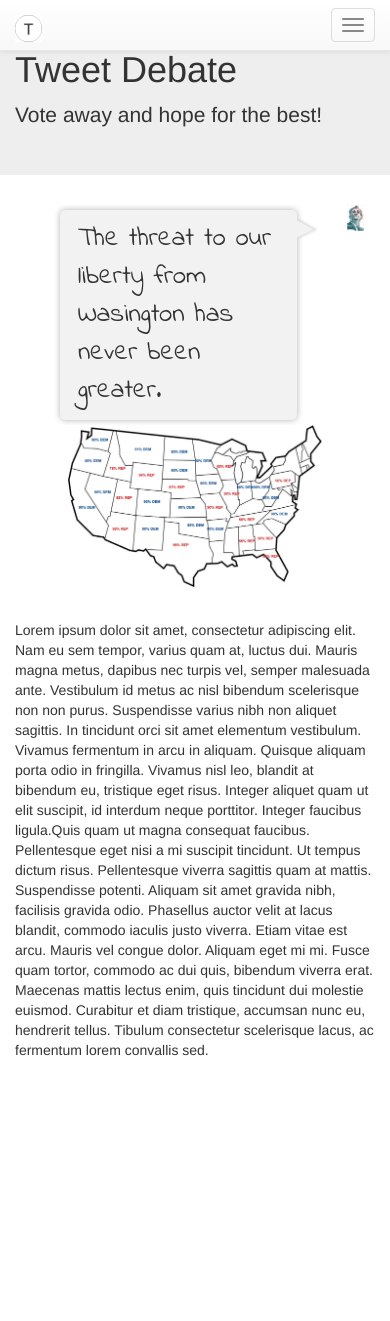
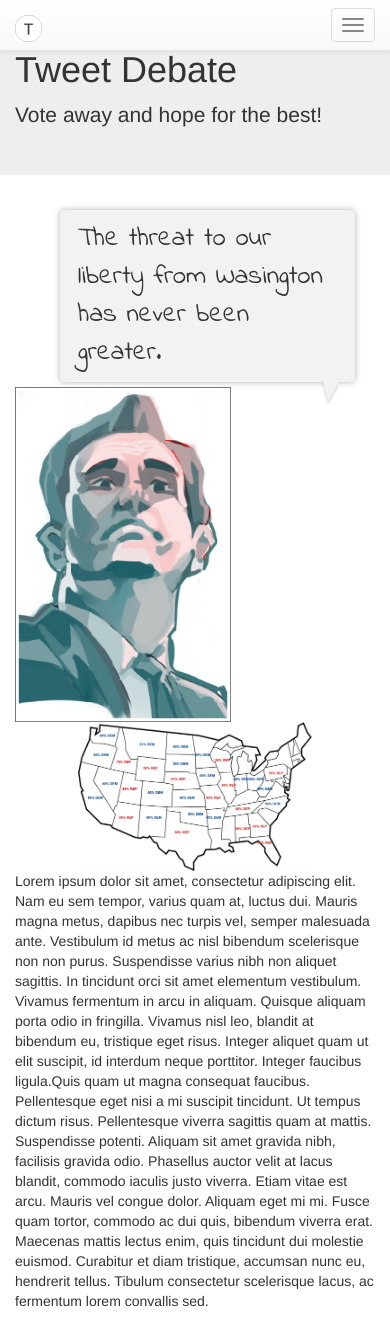
Before and after one commit to jrgrafton/tweet-debate, a Flask app: page / in a window 390 px wide. Before the commit the page ends 1056 px from the top, so only its background shows below. Run offline with Flask 2, Linux system fonts and the light colour scheme; data that the repository does not hold is empty; parts of the project's set-up code (start-up, migrations or seed data) failed here and were passed over; some libraries are stand-ins or nearby versions; some web fonts are replaced.

Commit message:
Adding mobile scaffolding and improved speech bubbles by adding support for when the avatar is below the speech bubble

```diff
--- a/tweetdebate/static/css/speech_bubbles.css
+++ b/tweetdebate/static/css/speech_bubbles.css
@@ -14,7 +14,6 @@
     display: block;
     height: 16px;
     position: absolute;
-    top: 11px;
     transform:             rotate(29deg) skew(-35deg);
         -moz-transform:    rotate(29deg) skew(-35deg);
         -ms-transform:     rotate(29deg) skew(-35deg);
@@ -23,22 +22,72 @@
     width:  20px;
 }
 
-.bubble_left {
+.bubble-left {
     float: left;
     margin: 5px 45px 5px 20px;
 }
 
-.bubble_left::before {
+.bubble-left::before {
     box-shadow: -2px 2px 2px 0 rgba(178, 178, 178, .4);
     left: -9px;
+    top: 11px;
 }
 
-.bubble_right {
+.bubble-right {
     float: right;
     margin: 5px 20px 5px 45px;
 }
 
-.bubble_right::before {
+.bubble-right::before {
     box-shadow: 2px -2px 2px 0 rgba(178, 178, 178, .4);
     right: -9px;
+    top: 11px;
 }
+
+.bubble-bottom-left {
+    float: right;
+    margin: 5px 20px 5px 45px;
+}
+
+.bubble-bottom-left::before {
+    box-shadow: 2px -2px 2px 0 rgba(178, 178, 178, .4);
+    transform:             rotate(119deg) skew(-25deg);
+        -moz-transform:    rotate(119deg) skew(-25deg);
+        -ms-transform:     rotate(119deg) skew(-25deg);
+        -o-transform:      rotate(119deg) skew(-25deg);
+        -webkit-transform: rotate(119deg) skew(-25deg);
+    left: 15px;
+    bottom: -7px;
+}
+
+.bubble-bottom-right {
+    float: right;
+    margin: 5px 20px 5px 45px;
+}
+
+.bubble-bottom-right::before {
+    box-shadow: 2px -2px 2px 0 rgba(178, 178, 178, .4);
+    transform:             rotate(119deg) skew(-45deg);
+        -moz-transform:    rotate(119deg) skew(-45deg);
+        -ms-transform:     rotate(119deg) skew(-45deg);
+        -o-transform:      rotate(119deg) skew(-45deg);
+        -webkit-transform: rotate(119deg) skew(-45deg);
+    right: 15px;
+    bottom: -7px;
+}
+
+.bubble-bottom-center {
+    float: right;
+    margin: 5px 20px 5px 45px;
+}
+
+.bubble-bottom-center::before {
+    box-shadow: 2px -2px 2px 0 rgba(178, 178, 178, .4);
+    transform:             rotate(119deg) skew(-35deg);
+        -moz-transform:    rotate(119deg) skew(-35deg);
+        -ms-transform:     rotate(119deg) skew(-35deg);
+        -o-transform:      rotate(119deg) skew(-35deg);
+        -webkit-transform: rotate(119deg) skew(-35deg);
+    right: 50%;
+    bottom: -7px;
+}
--- a/tweetdebate/templates/home.html
+++ b/tweetdebate/templates/home.html
@@ -19,11 +19,11 @@
     <!-- CSS -->
     <link rel="stylesheet" href="{{ url_for('static', filename='css/speech_bubbles.css') }}">
     <style type="text/css">
-      .main_logo {
+      .main-logo {
         width: 20pt;
         height: 20pt;
       }
-      .usa_map {
+      .usa-map {
         width: 65%;
         margin: 0 auto;
       }
@@ -33,28 +33,16 @@
         margin-right: 5pt;
         margin-bottom: 25pt;
       }
-      .candidate {
+      .candidate-avatar {
         width: 60%;
         display: block;
         float: left;
         margin: 0 auto;
       }
-      .bottom_text {
+      .bottom-text {
         margin-top: 25pt;
       }
-      .right_bar {
-        width: 15%;
-        float: right;
-        overflow: hidden;
-        display: block;
-      }
-      .main_content {
-        width: 85%;
-        float: left;
-        overflow: hidden;
-        display: block;
-      }
-      .speech_buuble_text_main {
+      .speech-buuble-text-main {
         font-family: 'Indie Flower', cursive;
         font-size: 20pt;
       }
@@ -71,7 +59,7 @@
                     <span class="icon-bar"></span>
                 </button>
                 <a href="#" class="navbar-brand">
-                  <img class="main_logo"
+                  <img class="main-logo"
                       src="{{ url_for('static', filename='images/logo.png') }}" alt="Main logo" />
                 </a>
             </div>
@@ -100,19 +88,37 @@
         </div>
     </div>
 
-    <div class="container right_bar">
-      <img class="candidate img-responsive" src="{{ url_for('static', filename='images/mock_candidate.png') }}" alt="A candidate" />
-    </div>
-    <div class="container main_content">
-      <divclass="container">
-        <div class="bubble bubble_right speech_buuble_text_main">
-          The threat to our liberty from Wasington has never been greater.
+
+    <!-- Main dynamic grid, 12 columns. -->
+    <div class="container-fluid">
+      <div class="row">
+        <!-- Main content. -->
+        <div class="col-md-9">
+          <!-- Top speech bubble for md and lg. -->
+          <div class="visible-md-block visible-lg-block">
+            <div class="bubble bubble-right speech-buuble-text-main">
+              The threat to our liberty from Wasington has never been greater.
+            </div>
+          </div>
+
+          <!-- Avatar and speech bubble for sm and xs. -->
+          <div class="visible-sm-block visible-xs-block">
+            <div class="bubble bubble-bottom-right speech-buuble-text-main">
+              The threat to our liberty from Wasington has never been greater.
+            </div>
+            <img class="candidate-avatar img-responsive" src="{{ url_for('static', filename='images/mock_candidate.png') }}" alt="A candidate" />
+          </div>
+
+          <img class="usa-map img-responsive" src="{{ url_for('static', filename='images/usa_votes.png') }}" alt="Map of the USA" />
+          <div>
+              <p>Lorem ipsum dolor sit amet, consectetur adipiscing elit. Nam eu sem tempor, varius quam at, luctus dui. Mauris magna metus, dapibus nec turpis vel, semper malesuada ante. Vestibulum id metus ac nisl bibendum scelerisque non non purus. Suspendisse varius nibh non aliquet sagittis. In tincidunt orci sit amet elementum vestibulum. Vivamus fermentum in arcu in aliquam. Quisque aliquam porta odio in fringilla. Vivamus nisl leo, blandit at bibendum eu, tristique eget risus. Integer aliquet quam ut elit suscipit, id interdum neque porttitor. Integer faucibus ligula.Quis quam ut magna consequat faucibus. Pellentesque eget nisi a mi suscipit tincidunt. Ut tempus dictum risus. Pellentesque viverra sagittis quam at mattis. Suspendisse potenti. Aliquam sit amet gravida nibh, facilisis gravida odio. Phasellus auctor velit at lacus blandit, commodo iaculis justo viverra. Etiam vitae est arcu. Mauris vel congue dolor. Aliquam eget mi mi. Fusce quam tortor, commodo ac dui quis, bibendum viverra erat. Maecenas mattis lectus enim, quis tincidunt dui molestie euismod. Curabitur et diam tristique, accumsan nunc eu, hendrerit tellus. Tibulum consectetur scelerisque lacus, ac fermentum lorem convallis sed.</p>
+          </div>
         </div>
-      </div>
 
-      <img class="usa_map img-responsive" src="{{ url_for('static', filename='images/usa_votes.png') }}" alt="Map of the USA" />
-      <div class="container bottom_text">
-          <p>Lorem ipsum dolor sit amet, consectetur adipiscing elit. Nam eu sem tempor, varius quam at, luctus dui. Mauris magna metus, dapibus nec turpis vel, semper malesuada ante. Vestibulum id metus ac nisl bibendum scelerisque non non purus. Suspendisse varius nibh non aliquet sagittis. In tincidunt orci sit amet elementum vestibulum. Vivamus fermentum in arcu in aliquam. Quisque aliquam porta odio in fringilla. Vivamus nisl leo, blandit at bibendum eu, tristique eget risus. Integer aliquet quam ut elit suscipit, id interdum neque porttitor. Integer faucibus ligula.Quis quam ut magna consequat faucibus. Pellentesque eget nisi a mi suscipit tincidunt. Ut tempus dictum risus. Pellentesque viverra sagittis quam at mattis. Suspendisse potenti. Aliquam sit amet gravida nibh, facilisis gravida odio. Phasellus auctor velit at lacus blandit, commodo iaculis justo viverra. Etiam vitae est arcu. Mauris vel congue dolor. Aliquam eget mi mi. Fusce quam tortor, commodo ac dui quis, bibendum viverra erat. Maecenas mattis lectus enim, quis tincidunt dui molestie euismod. Curabitur et diam tristique, accumsan nunc eu, hendrerit tellus. Tibulum consectetur scelerisque lacus, ac fermentum lorem convallis sed.</p>
+        <!-- Right bar, hidden on xs and sm. -->
+        <div class="col-md-3 hidden-sm hidden-xs">
+          <img class=" candidate-avatar img-responsive" src="{{ url_for('static', filename='images/mock_candidate.png') }}" alt="A candidate" />
+        </div>
       </div>
     </div>
 
```
